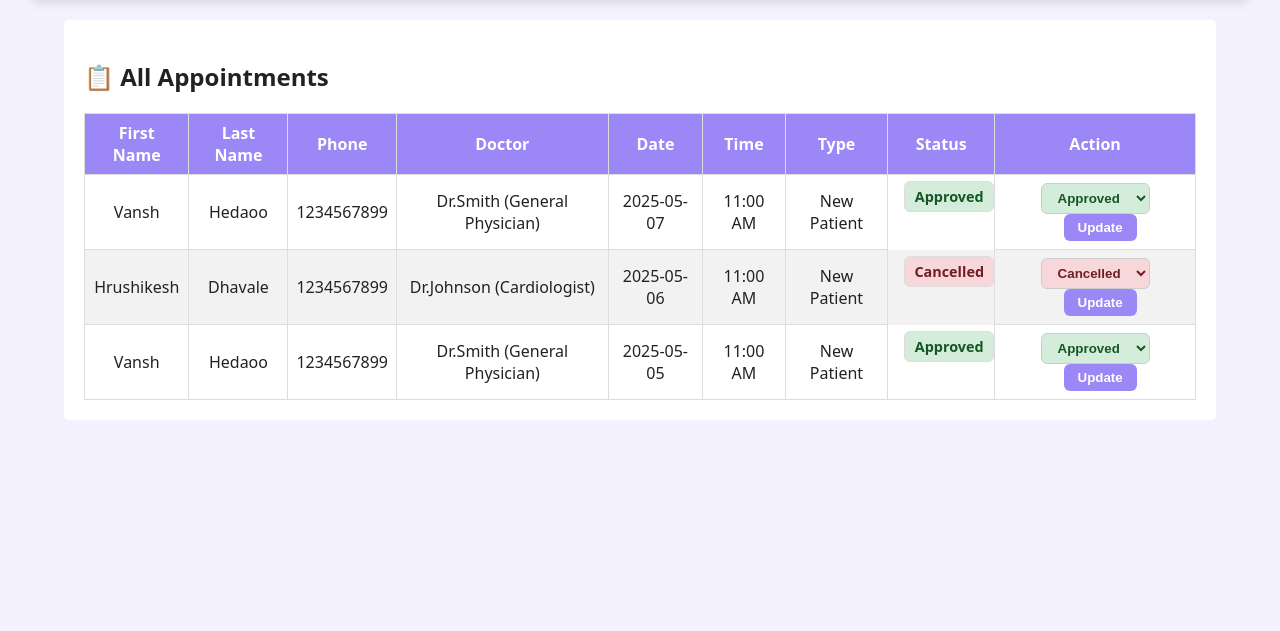
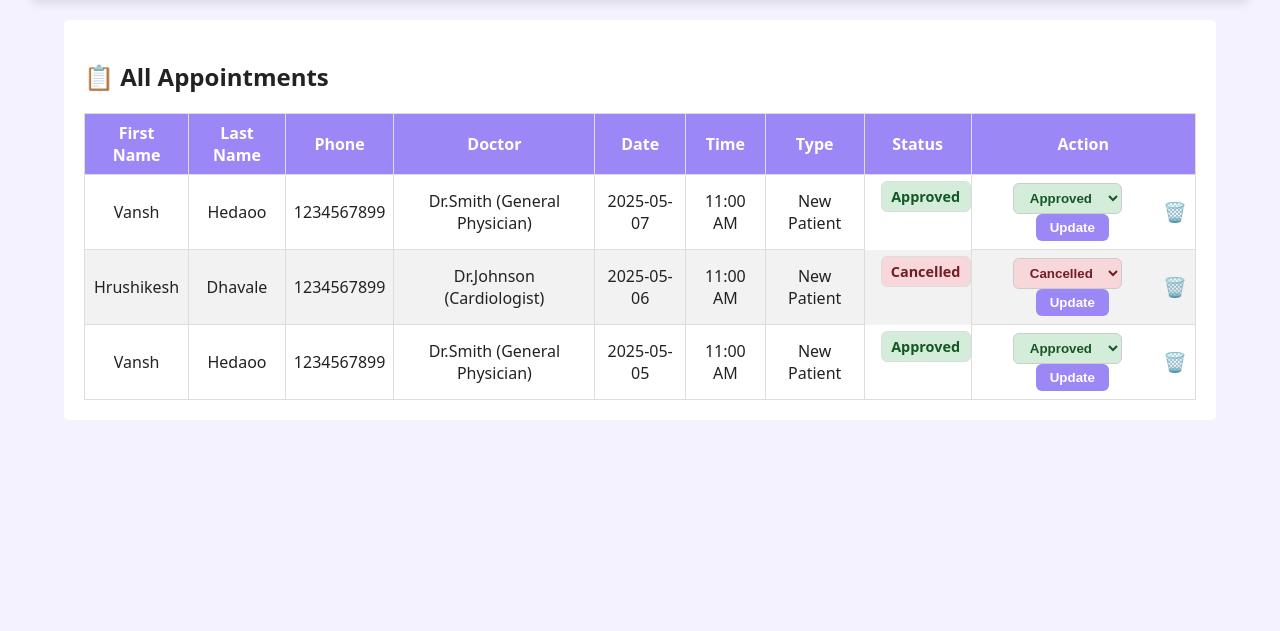
Before and after one commit to vanshhedaoo29/Hospital-Management-System, a Flask app: page /dashboard in a window 1280 px wide. Shown: the part 89-720 px from the top of the page. Run offline with Flask 3, Linux system fonts and the light colour scheme; a user stored in the database is signed in; data comes from the database, SQL or seed files in the repository; some libraries are stand-ins or nearby versions.

Commit message:
Delete button added..

```diff
--- a/app.py
+++ b/app.py
@@ -482,6 +482,17 @@ Orchid Clinic"""
     return redirect(url_for("dashboard"))
 
 
+@app.route("/delete_appointment/<int:id>", methods=["POST"])
+def delete_appointment(id):
+    conn = sqlite3.connect(DB_NAME)
+    cursor = conn.cursor()
+    cursor.execute("DELETE FROM appointments WHERE id=?", (id,))
+    conn.commit()
+    conn.close()
+    flash("❌ Appointment deleted successfully", "s-deleted")
+    return redirect(url_for("dashboard"))
+
+
 
 
 if __name__ == "__main__":
--- a/templates/dashboard.html
+++ b/templates/dashboard.html
@@ -114,6 +114,23 @@ td.status-cancelled {
   margin-top: 0.4rem;
 }
 
+.action-buttons {
+  display: flex;
+  align-items: center;
+  gap: 8px; /* Adjust spacing between buttons */
+}
+
+.delete-btn {
+  background-color: transparent;
+  border: none;
+  font-size: 1.2rem;
+  cursor: pointer;
+  transition: color 0.2s ease;
+}
+
+.delete-btn:hover {
+  color: red;
+}
 
 
     </style>
@@ -200,7 +217,8 @@ td.status-cancelled {
   {{ a[10] }}
 </td>
 
-              <td>
+<td >
+  <div class="action-buttons">
     <form action="/update_status/{{ a[0] }}" method="POST">
       <select name="status" class="select-status" id="status-{{ a[0] }}">
         <option value="Pending" {% if a[10] == 'Pending' %}selected{% endif %}>Pending</option>
@@ -209,6 +227,10 @@ td.status-cancelled {
       </select>
       <button type="submit" class="update-btn">Update</button>
     </form>
+    <form action="/delete_appointment/{{ a[0] }}" method="POST" onsubmit="return confirm('Are you sure you want to delete this appointment?');" style="display:inline;">
+      <button type="submit" class="delete-btn" title="Delete Appointment">🗑️</button>
+    </form>
+  </div>
 
 </td>
             </tr>
```
Lines whose indentation alone changed are shown as unchanged.
